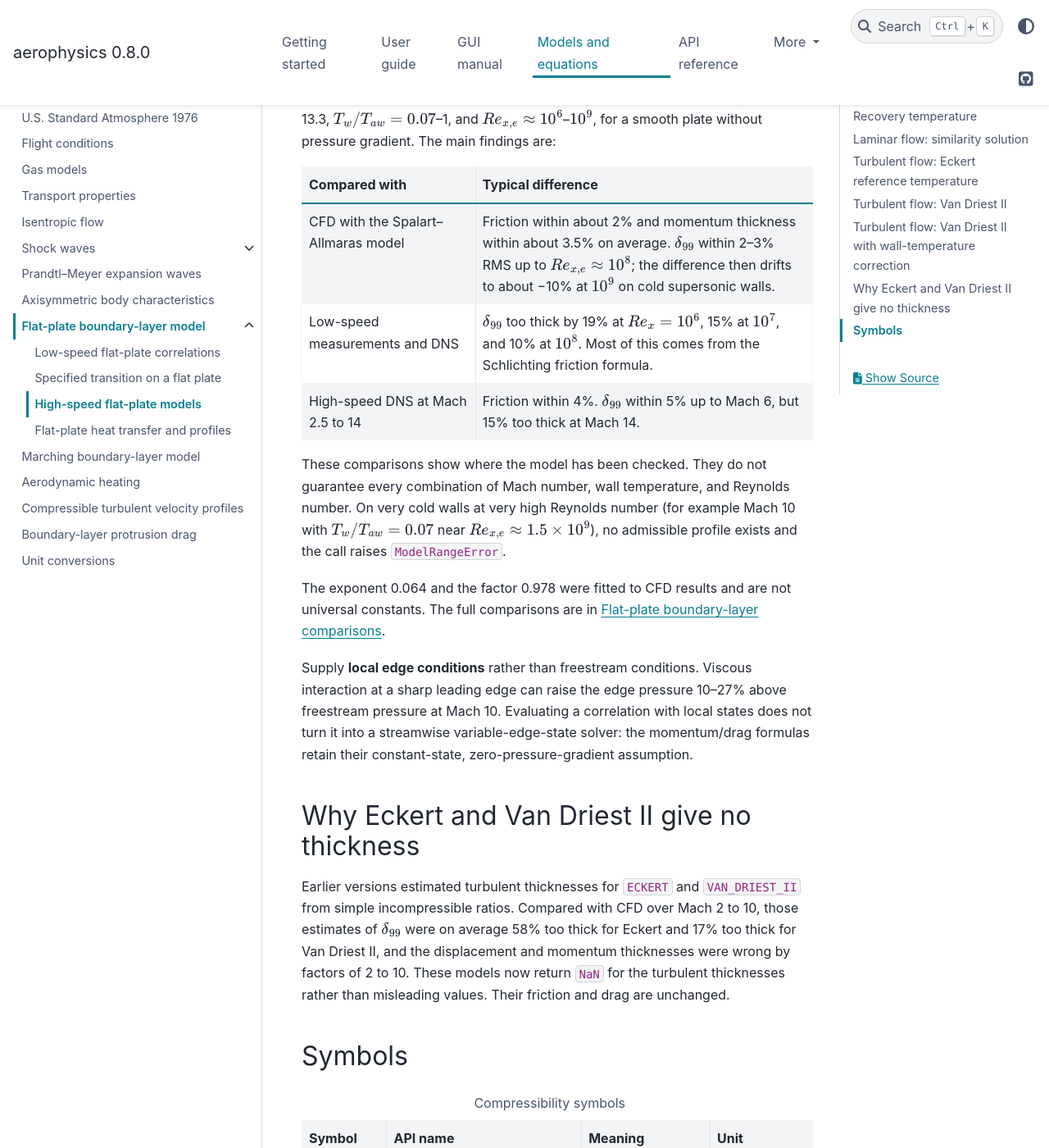
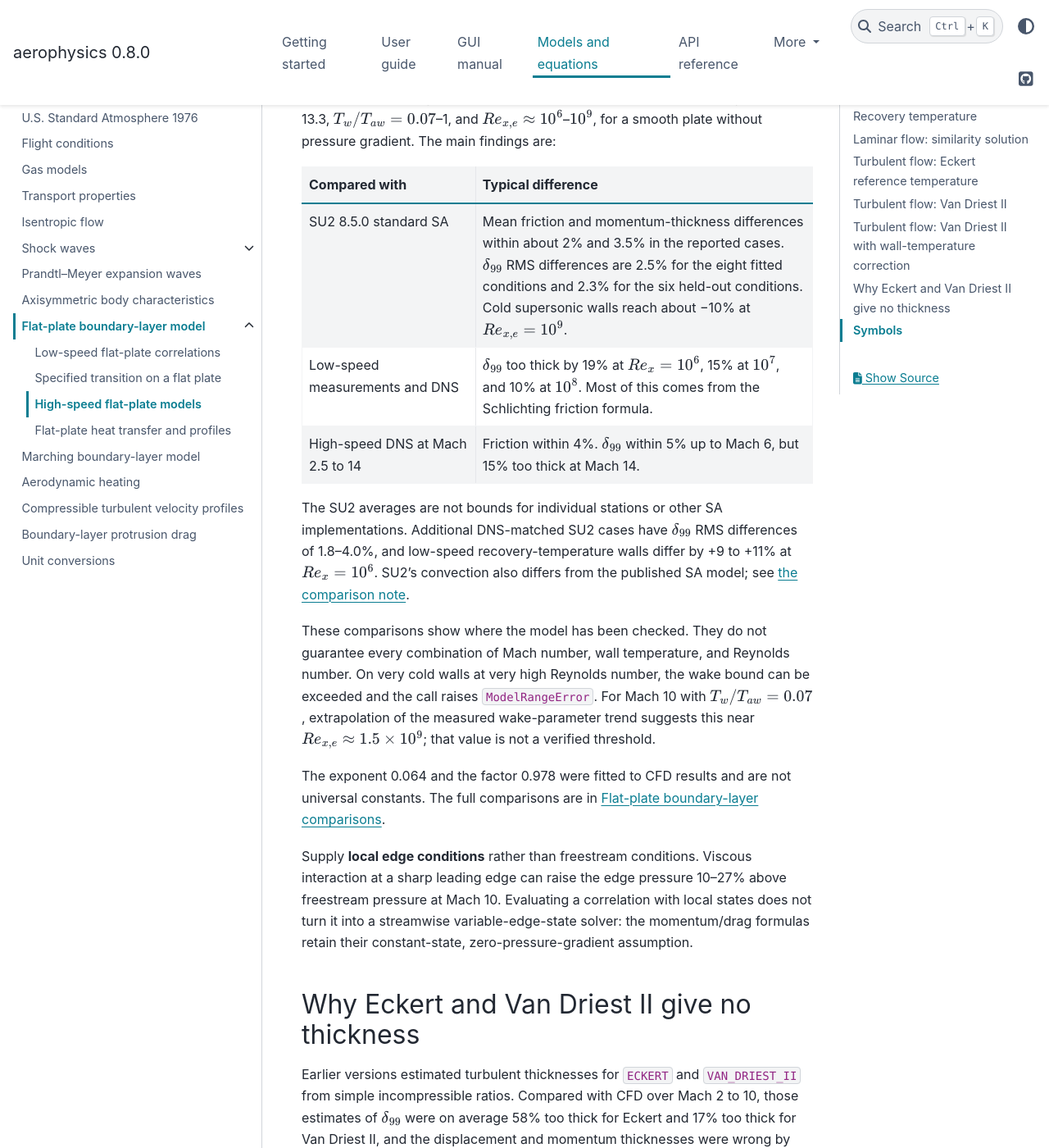
Before and after one commit to pandorobo11/aerophysics, a Sphinx documentation site: the page built from docs/models/flat_plate_compressible.rst, in a window 1280 px wide and 1400 px high, scrolled down 6486 px. Shown: the whole window at 82% size. Built offline with Sphinx 7.4.7 and the PyData theme 0.15.4, drawn with Linux system fonts in a browser that asks for light colours; some of the changed text lies outside the part shown.

Commit message:
docs: clarify applicability warnings and scope of accuracy comparisons
Keep thin-layer warnings meaningful near pointed tips, avoid generalizing
case-specific corner-ramp sensitivity, identify the SU2 comparison data,
and distinguish heating-model warnings from a dissociation threshold.

No numerical code, equations, or doctest examples are changed.

```diff
--- a/docs/models/flat_plate_compressible.rst
+++ b/docs/models/flat_plate_compressible.rst
@@ -334,11 +334,12 @@ pressure gradient. The main findings are:
 
    * - Compared with
      - Typical difference
-   * - CFD with the Spalart--Allmaras model
-     - Friction within about 2% and momentum thickness within about 3.5% on
-       average. :math:`\delta_{99}` within 2--3% RMS up to
-       :math:`Re_{x,e}\approx10^8`; the difference then drifts to about −10%
-       at :math:`10^9` on cold supersonic walls.
+   * - SU2 8.5.0 standard SA
+     - Mean friction and momentum-thickness differences within about 2% and
+       3.5% in the reported cases. :math:`\delta_{99}` RMS differences are
+       2.5% for the eight fitted conditions and 2.3% for the six held-out
+       conditions. Cold supersonic walls reach about −10% at
+       :math:`Re_{x,e}=10^9`.
    * - Low-speed measurements and DNS
      - :math:`\delta_{99}` too thick by 19% at :math:`Re_x=10^6`, 15% at
        :math:`10^7`, and 10% at :math:`10^8`. Most of this comes from the
@@ -347,11 +348,19 @@ pressure gradient. The main findings are:
      - Friction within 4%. :math:`\delta_{99}` within 5% up to Mach 6, but
        15% too thick at Mach 14.
 
+The SU2 averages are not bounds for individual stations or other SA
+implementations. Additional DNS-matched SU2 cases have :math:`\delta_{99}`
+RMS differences of 1.8--4.0%, and low-speed recovery-temperature walls differ
+by +9 to +11% at :math:`Re_x=10^6`. SU2's convection also differs from the
+published SA model; see :ref:`the comparison note <su2-sa-convection>`.
+
 These comparisons show where the model has been checked. They do not
 guarantee every combination of Mach number, wall temperature, and Reynolds
-number. On very cold walls at very high Reynolds number (for example Mach 10
-with :math:`T_w/T_{aw}=0.07` near :math:`Re_{x,e}\approx1.5\times10^9`), no
-admissible profile exists and the call raises ``ModelRangeError``.
+number. On very cold walls at very high Reynolds number, the wake bound can
+be exceeded and the call raises ``ModelRangeError``. For Mach 10 with
+:math:`T_w/T_{aw}=0.07`, extrapolation of the measured wake-parameter trend
+suggests this near :math:`Re_{x,e}\approx1.5\times10^9`; that value is not a
+verified threshold.
 
 The exponent 0.064 and the factor 0.978 were fitted to CFD results and are
 not universal constants. The full comparisons are in
```
Also changed, not shown: other parts of docs/models/flat_plate_compressible.rst (+1 -1 lines), docs/guides/aerodynamic_heating.rst (+6 -3 lines), docs/guides/marching_boundary_layers.rst (+8 -6 lines).
